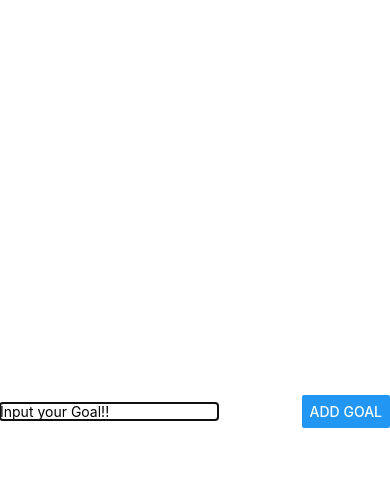
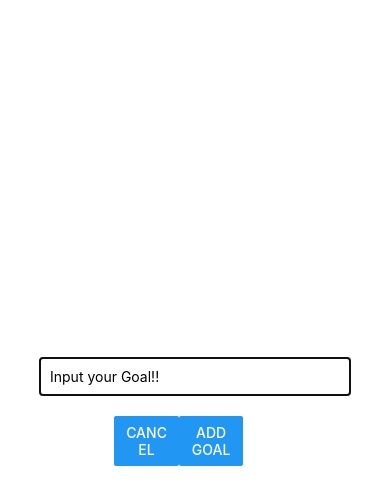
Before and after one commit to jeatzr/Goals-ReactNative_, a React Native app: screen / in a window 390 px wide. Both pictures are taken after a click on the button "ADD NEW GOAL". Shown: the top 504 px of the page. Built offline with nearby package versions, Linux system fonts and the light colour scheme.

Commit message:
Modal Finished

```diff
--- a/App.js
+++ b/App.js
@@ -23,6 +23,7 @@ export default function App() {
 
   }
 
+
   return (
     <View style={styles.container}>
 
@@ -33,6 +34,7 @@ export default function App() {
 
       <GoalInput
         onNewGoal={addGoalHandler}
+        onCancel={() => setModalVisible(false)}
         visible={modalVisible}
       />
 
@@ -59,12 +61,6 @@ const styles = new StyleSheet.create({
     paddingTop: 70,
     paddingHorizontal: 15
   },
-  textInput: {
-    borderColor: "#CCCCCC",
-    borderWidth: 1,
-    width: "70%",
-    padding: 10
-  },
   goalsContainer: {
     flex: 5,
   }
--- a/components/GoalInput.js
+++ b/components/GoalInput.js
@@ -1,7 +1,7 @@
 import { useState } from 'react';
 import { View, TextInput, StyleSheet, Button, Modal } from 'react-native';
 
-export default function GoalInput({ onNewGoal, visible }) {
+export default function GoalInput({ onNewGoal, visible, onCancel }) {
   const [newGoal, setNewGoal] = useState("");
 
   function textChangeHandler(enteredText) {
@@ -27,10 +27,24 @@ export default function GoalInput({ onNewGoal, visible }) {
           value={newGoal}
           placeholder='Input your Goal!!'
         />
-        <Button
-          title='Add Goal'
-          onPress={onPressHandler}
-        />
+        <View style={styles.buttonContainer}>
+
+          <View style={styles.button}>
+            <Button
+              title='Cancel'
+              onPress={() => onCancel()}
+            />
+          </View>
+
+          <View style={styles.button}>
+            <Button
+              title='Add Goal'
+              onPress={onPressHandler}
+            />
+          </View>
+
+        </View>
+
       </View>
     </Modal>
   )
@@ -39,11 +53,25 @@ export default function GoalInput({ onNewGoal, visible }) {
 const styles = new StyleSheet.create({
   inputContainer: {
     flex: 1,
-    flexDirection: "row",
-    justifyContent: "space-between",
+    flexDirection: "column",
+    justifyContent: "center",
     marginBottom: 20,
     borderBottomWidth: 1,
     borderBottomColor: "#CCCCCC",
     alignItems: 'center'
+  },
+  textInput: {
+    borderColor: "#CCCCCC",
+    borderWidth: 1,
+    width: "80%",
+    padding: 10
+  },
+  buttonContainer: {
+    flexDirection: "row",
+    marginTop: 20,
+  },
+  button: {
+    width: '40%'
   }
+
 })
```
